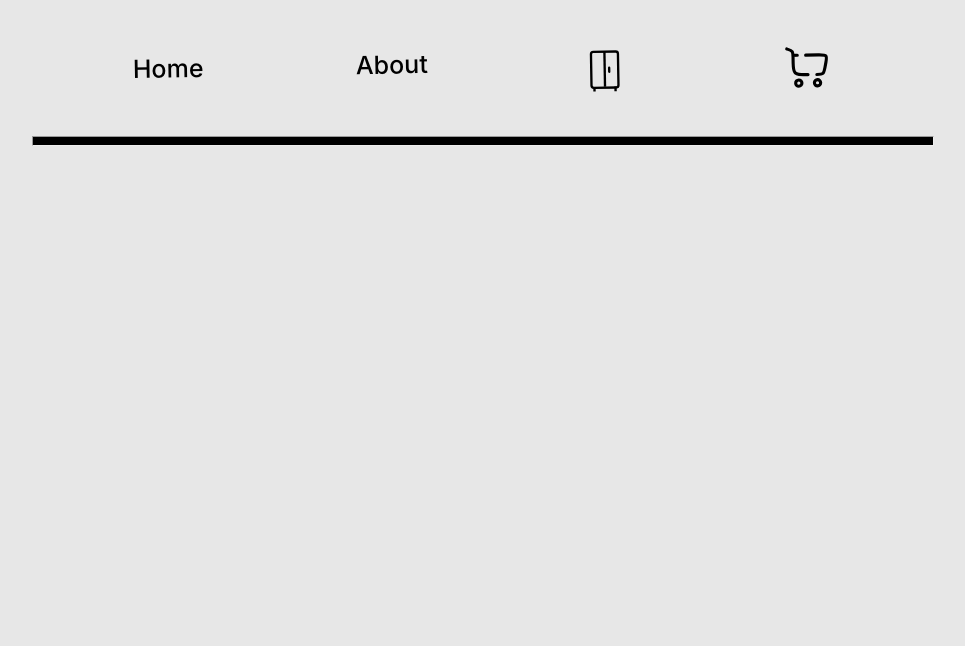
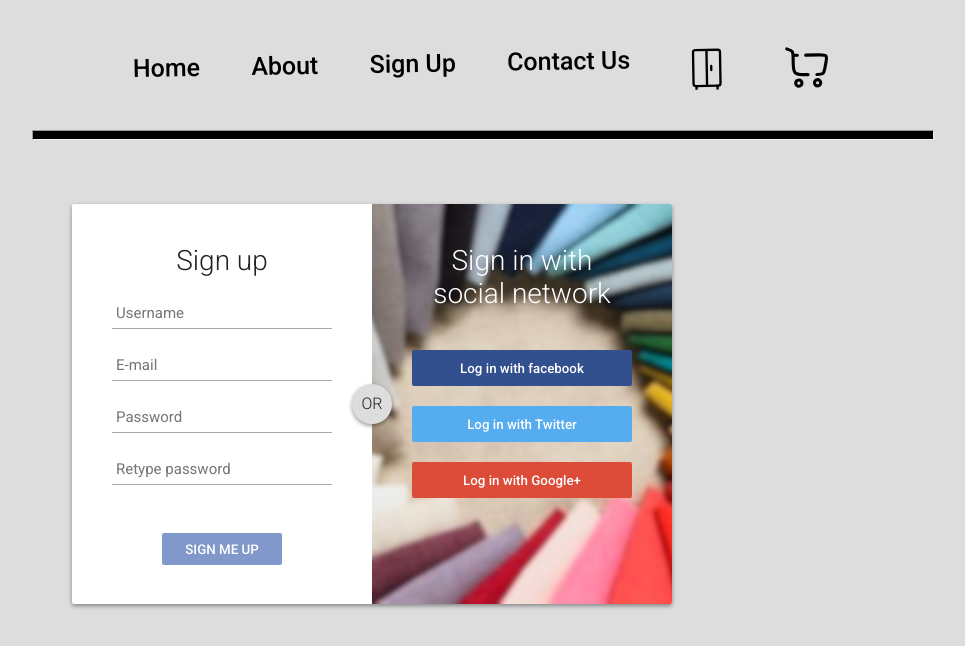
Before and after one commit to AliMourad250/3D-wARdrobe, a React (Create React App) app: page /Sign-Up in a window 1280 px wide. Before the commit this address had no page. Shown: the top 646 px of the page, without its empty margins (268-1233 px from the left). Built offline with nearby package versions, Linux system fonts and the light colour scheme.

Commit message:
4th commit

```diff
--- a/src/About.js
+++ b/src/About.js
@@ -1,12 +1,10 @@
 import React from "react";
 
-const about = () => {
+const AboutUs = () => {
     return (
-        <>
-            <div>
-                About Us.
-            </div>
-        </>
+        <div>
+            About Us.
+        </div>
     );
 };
-export default about;
+export default AboutUs;
--- a/src/App.css
+++ b/src/App.css
@@ -42,6 +42,7 @@
 }
 
 .nav-links {
+  display: flex;
   font-size: 25px;
   font-weight: 500;
   text-decoration: none;
--- a/src/App.js
+++ b/src/App.js
@@ -1,9 +1,7 @@
-
-// import cart from './cart-large-minimalistic-svgrepo-com.svg'
-// import wardrobe from './wardrobe-svgrepo-com.svg'
-import NavBar from './NavBar'
-import about from './About';
+import NavBar from './NavBar';
+import AboutUs from './About';
 import Home from './Home';
+import SignUp from './Sign-Up';
 import './App.css';
 import { BrowserRouter as Router, Routes, Switch, Route, Link } from 'react-router-dom';
 
@@ -14,7 +12,8 @@
         <NavBar />
         <Routes>
           <Route exact path='/' element={<Home />} />
-          <Route path='/About' element={<about />} />
+          <Route path='/About' element={<AboutUs />} />
+          <Route path='/Sign-Up' element={<SignUp />} />
         </Routes>
       </Router>
     </div>
--- a/src/NavBar.js
+++ b/src/NavBar.js
@@ -6,25 +6,22 @@
     return (
         <>
             <div className='nav'>
-                <NavLink to='/' className='nav-links' activeStyle>
+                <NavLink to='/' className='nav-links'>
                     Home
                 </NavLink>
-                <NavLink to='/About' className='nav-links' activeStyle>
+                <NavLink to='/About' className='nav-links'>
                     About
                 </NavLink>
-                {/* <NavLink to="/Contact" className='nav-links' activeStyle>
+                <NavLink to='/Sign-Up' className='nav-links'>
+                    Sign Up
+                </NavLink>
+                <NavLink to="/Contact" className='nav-links' >
                     Contact Us
                 </NavLink>
-                <NavLink to="/blogs" className='nav-links' activeStyle>
-                    Blogs
-                </NavLink>
-                <NavLink to="/sign-up" className='nav-links' activeStyle>
-                    Sign Up
-                </NavLink> */}
-                <NavLink to='/' className='nav-links' align="right" activeStyle>
+                <NavLink to='/' className='nav-links' align="right" >
                     <img className='nav-cart' src={wardrobe} />
                 </NavLink>
-                <NavLink to='/' className='nav-links' align="right" activeStyle>
+                <NavLink to='/' className='nav-links' align="right" >
                     <img className='nav-cart' src={cart} />
                 </NavLink>
 
--- /dev/null
+++ b/src/Sign-Up.css
@@ -0,0 +1,169 @@
+@import url(https://fonts.googleapis.com/css?family=Roboto:400,300,500);
+
+*:focus {
+    outline: none;
+}
+
+body {
+    margin: 0;
+    padding: 0;
+    background: #DDD;
+    font-size: 16px;
+    color: #222;
+    font-family: 'Roboto', sans-serif;
+    font-weight: 300;
+}
+
+#login-box {
+    position: relative;
+    margin: 5% auto;
+    width: 600px;
+    height: 400px;
+    background: #FFF;
+    border-radius: 2px;
+    box-shadow: 0 2px 4px rgba(0, 0, 0, 0.4);
+}
+
+.left {
+    position: absolute;
+    top: 0;
+    left: 0;
+    box-sizing: border-box;
+    padding: 40px;
+    width: 300px;
+    height: 400px;
+}
+
+h1 {
+    margin: 0 0 20px 0;
+    font-weight: 300;
+    font-size: 28px;
+}
+
+input[type="text"],
+input[type="password"],
+input[type="email"] {
+    display: block;
+    box-sizing: border-box;
+    margin-bottom: 20px;
+    padding: 4px;
+    width: 220px;
+    height: 32px;
+    border: none;
+    border-bottom: 1px solid #AAA;
+    font-family: 'Roboto', sans-serif;
+    font-weight: 400;
+    font-size: 15px;
+    transition: 0.2s ease;
+}
+
+input[type="text"]:focus,
+input[type="password"]:focus,
+input[type="email"]:focus {
+    border-bottom: 2px solid #16a085;
+    color: #16a085;
+    transition: 0.2s ease;
+}
+
+input[type="submit"] {
+    margin-top: 28px;
+    width: 120px;
+    height: 32px;
+    background: #8199ca;
+    border: none;
+    border-radius: 2px;
+    color: #FFF;
+    font-family: 'Roboto', sans-serif;
+    font-weight: 500;
+    text-transform: uppercase;
+    transition: 0.1s ease;
+    cursor: pointer;
+}
+
+input[type="submit"]:hover,
+input[type="submit"]:focus {
+    opacity: 0.8;
+    box-shadow: 0 2px 4px rgba(0, 0, 0, 0.4);
+    transition: 0.1s ease;
+}
+
+input[type="submit"]:active {
+    opacity: 1;
+    box-shadow: 0 1px 2px rgba(0, 0, 0, 0.4);
+    transition: 0.1s ease;
+}
+
+.or {
+    position: absolute;
+    top: 180px;
+    left: 280px;
+    width: 40px;
+    height: 40px;
+    background: #DDD;
+    border-radius: 50%;
+    box-shadow: 0 2px 4px rgba(0, 0, 0, 0.4);
+    line-height: 40px;
+    text-align: center;
+}
+
+.right {
+    position: absolute;
+    top: 0;
+    right: 0;
+    box-sizing: border-box;
+    padding: 40px;
+    width: 300px;
+    height: 400px;
+    background: url('e3bbcbfcfdc0cb69daeeea3f8863f586.jpg');
+    background-size: cover;
+    background-position: center;
+    border-radius: 0 2px 2px 0;
+}
+
+.right img {
+    position: absolute;
+}
+
+.right .loginwith {
+    display: block;
+    margin-bottom: 40px;
+    font-size: 28px;
+    color: #FFF;
+    text-align: center;
+}
+
+button.social-signin {
+    margin-bottom: 20px;
+    width: 220px;
+    height: 36px;
+    border: none;
+    border-radius: 2px;
+    color: #FFF;
+    font-family: 'Roboto', sans-serif;
+    font-weight: 500;
+    transition: 0.2s ease;
+    cursor: pointer;
+}
+
+button.social-signin:hover,
+button.social-signin:focus {
+    box-shadow: 0 2px 4px rgba(0, 0, 0, 0.4);
+    transition: 0.2s ease;
+}
+
+button.social-signin:active {
+    box-shadow: 0 1px 2px rgba(0, 0, 0, 0.4);
+    transition: 0.2s ease;
+}
+
+button.social-signin.facebook {
+    background: #32508E;
+}
+
+button.social-signin.twitter {
+    background: #55ACEE;
+}
+
+button.social-signin.google {
+    background: #DD4B39;
+}
--- /dev/null
+++ b/src/Sign-Up.js
@@ -0,0 +1,32 @@
+import React from "react";
+import './App.css';
+import './Sign-Up.css';
+
+const SignUp = () => {
+    return (
+        <>
+            <div id="login-box">
+                <div className="left">
+                    <h1>Sign up</h1>
+
+                    <input type="text" name="username" placeholder="Username" />
+                    <input type="email" name="email" placeholder="E-mail" />
+                    <input type="password" name="password" placeholder="Password" />
+                    <input type="password" name="password2" placeholder="Retype password" />
+
+                    <input type="submit" name="signup_submit" value="Sign me up" />
+                </div>
+
+                <div className="right">
+                    <span className="loginwith">Sign in with<br />social network</span>
+
+                    <button className="social-signin facebook">Log in with facebook</button>
+                    <button className="social-signin twitter">Log in with Twitter</button>
+                    <button className="social-signin google">Log in with Google+</button>
+                </div>
+                <div className="or">OR</div>
+            </div>
+        </>
+    );
+};
+export default SignUp;
```
Also changed, not shown: src/e3bbcbfcfdc0cb69daeeea3f8863f586.jpg (added), src/photo-1621157281974-e926449624e3.jpeg (added).
